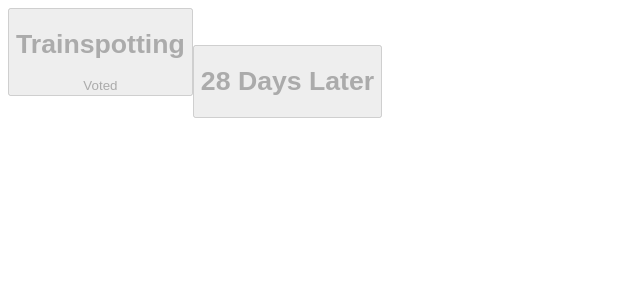
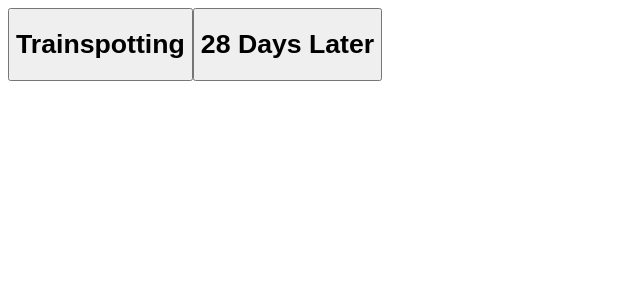
Before and after one commit to yoskeoka/voting-client-tutorial, a React app: page / in a window 1280 px wide. Shown: the top 300 px of the page, without its empty margins (0-640 px from the left). Built offline with nearby package versions, Linux system fonts and the light colour scheme; the HTML template or start-up script is replaced by a standard one.

Commit message:
add react-router

```diff
--- a/package.json
+++ b/package.json
@@ -33,6 +33,8 @@
         "classnames": "^2.2.5",
         "immutable": "^3.8.2",
         "react": "^16.2.0",
-        "react-dom": "^16.2.0"
+        "react-dom": "^16.2.0",
+        "react-router": "^4.2.0",
+        "react-router-dom": "^4.2.2"
     }
 }
--- a/src/App.jsx
+++ b/src/App.jsx
@@ -1,10 +1,15 @@
 import React from "react";
-const pair = ["Trainspotting", "28 Days Later"];
+import { List, Map } from "immutable";
 
-import Voting from "./components/Voting";
+const pair = List.of("Trainspotting", "28 Days Later");
+const tally = Map({ Trainspotting: 5, "28 Days Later": 4 });
 
 export default class App extends React.Component {
     render() {
-        return <Voting pair={pair} hasVoted="Trainspotting" />;
+        // pass props to children
+        const { children } = this.props;
+        return React.Children.map(children, child =>
+            React.cloneElement(child, { pair, tally })
+        );
     }
 }
--- /dev/null
+++ b/src/NotFound.jsx
@@ -0,0 +1,5 @@
+import React from "react";
+
+const Results = () => <h1>PAGE NOT FOUND!</h1>;
+
+export default Results;
--- /dev/null
+++ b/src/Routes.jsx
@@ -0,0 +1,30 @@
+import React from "react";
+import { BrowserRouter as Router, Route, Switch } from "react-router-dom";
+import App from "./App";
+import Voting from "./components/Voting";
+import Results from "./components/Results";
+import NotFound from "./NotFound";
+
+const AppVoting = () => (
+    <App>
+        <Voting />
+    </App>
+);
+
+const AppResults = () => (
+    <App>
+        <div>hello from results!</div>
+    </App>
+);
+
+const Routes = () => (
+    <Router>
+        <Switch>
+            <Route exact path="/" component={AppVoting} />
+            <Route path="/results" component={AppResults} />
+            <Route component={NotFound} />
+        </Switch>
+    </Router>
+);
+
+export default Routes;
--- a/src/index.jsx
+++ b/src/index.jsx
@@ -2,7 +2,7 @@ import React from "react";
 import ReactDOM from "react-dom";
 import { AppContainer } from "react-hot-loader";
 
-import App from "./App";
+import Routes from "./Routes";
 
 const render = Component => {
     ReactDOM.render(
@@ -13,11 +13,11 @@ const render = Component => {
     );
 };
 
-render(App);
+render(Routes);
 
 // Webpack Hot Module Replacement API
 if (module.hot) {
     module.hot.accept("./App", () => {
-        render(App);
+        render(Routes);
     });
 }
--- a/webpack.config.js
+++ b/webpack.config.js
@@ -21,6 +21,8 @@ module.exports = {
         port: 8080,
         hot: true,
         inline: true,
+        // allow access dev server from arbitrary url
+        historyApiFallback: true,
     },
     devtool: "source-map",
     resolve: {
```
Also changed, not shown: 1 other file (tests, documents, lock files or other folders).
